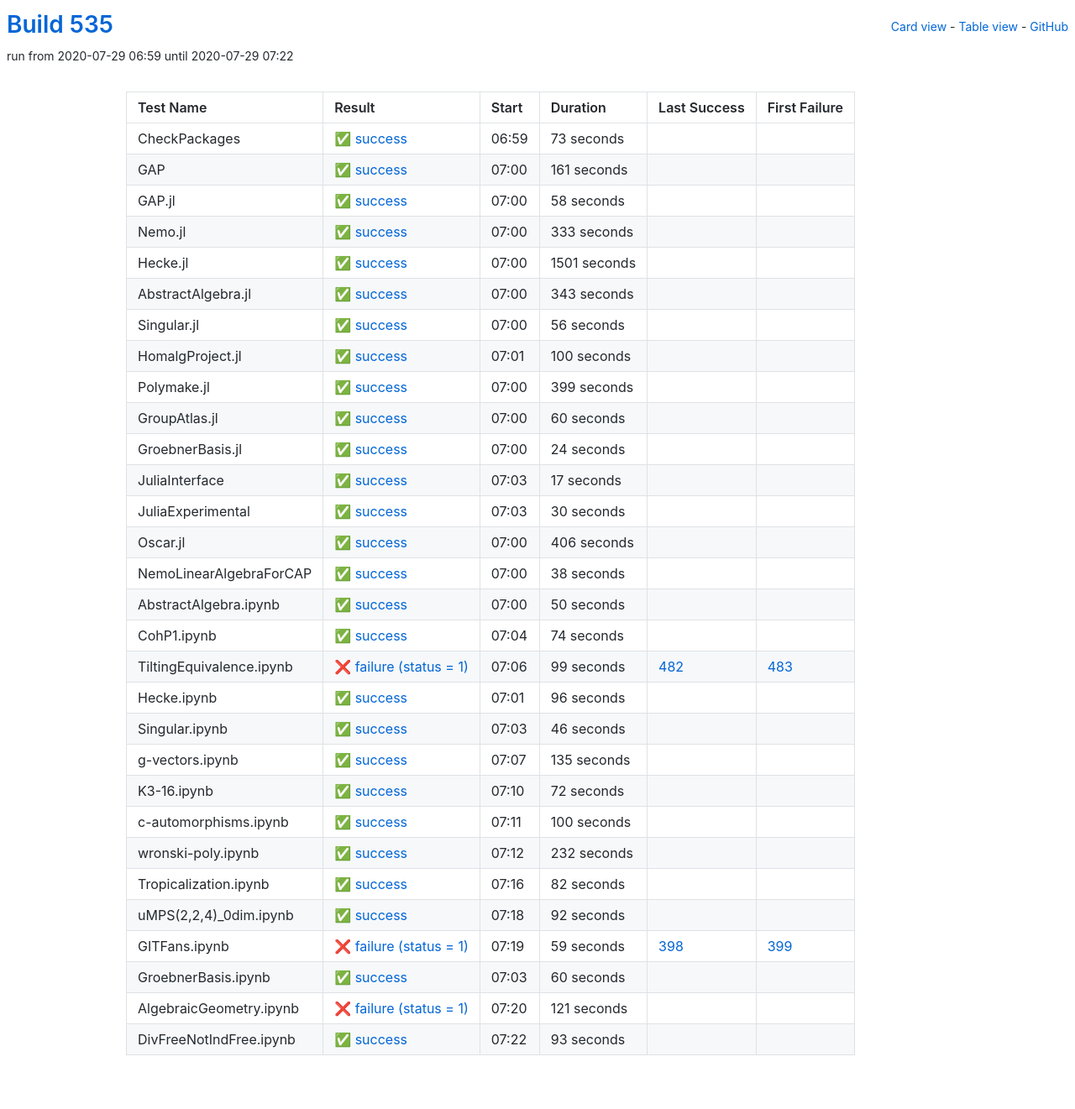
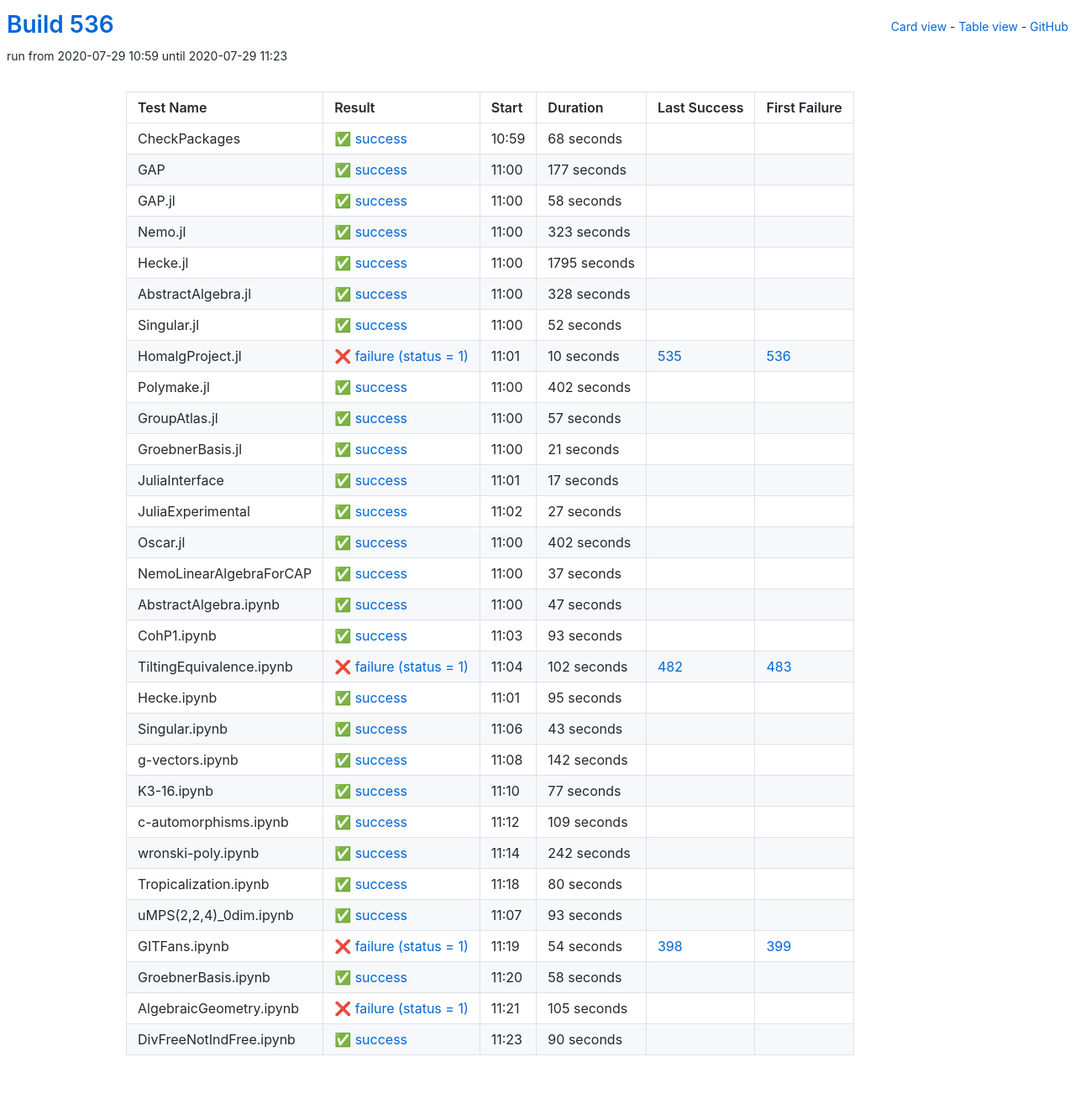
Before and after one commit to oscar-system/oscar-ci-status-stable, a Jekyll site: the page built from table.html, in a window 1280 px wide. Shown: the whole page at 84% size. Built offline with Jekyll 4.4.1, drawn with Linux system fonts in a browser that asks for light colours.

Commit message:
Build #536

```diff
--- a/_data/ci.yml
+++ b/_data/ci.yml
@@ -1,6 +1,6 @@
 ---
-build: 535
-build_url: https://oscarci.mathematik.uni-kl.de/job/oscar-stable/535/
+build: 536
+build_url: https://oscarci.mathematik.uni-kl.de/job/oscar-stable/536/
 job: oscar-stable
 organization: oscar-system
 repo: oscar-ci-status-stable
@@ -8,32 +8,32 @@ repourl: https://github.com/oscar-system/oscar-ci-status-stable
 tests:
 - name: CheckPackages
   id: checkpackages
-  log: https://oscarci.mathematik.uni-kl.de/job/oscar-stable/535/artifact/logs/build-535/CheckPackages.log
-  start: 2020-07-29 06:59
+  log: https://oscarci.mathematik.uni-kl.de/job/oscar-stable/536/artifact/logs/build-536/CheckPackages.log
+  start: 2020-07-29 10:59
   success: true
   exitcode: 0
   status: success
-  duration: 73
+  duration: 68
   last_success: false
   last_success_url:
   first_failure: false
   first_failure_url:
 - name: GAP
   id: gap
-  log: https://oscarci.mathematik.uni-kl.de/job/oscar-stable/535/artifact/logs/build-535/GAP.log
-  start: 2020-07-29 07:00
+  log: https://oscarci.mathematik.uni-kl.de/job/oscar-stable/536/artifact/logs/build-536/GAP.log
+  start: 2020-07-29 11:00
   success: true
   exitcode: 0
   status: success
-  duration: 161
+  duration: 177
   last_success: false
   last_success_url:
   first_failure: false
   first_failure_url:
 - name: GAP.jl
   id: gap-jl
-  log: https://oscarci.mathematik.uni-kl.de/job/oscar-stable/535/artifact/logs/build-535/GAP.jl.log
-  start: 2020-07-29 07:00
+  log: https://oscarci.mathematik.uni-kl.de/job/oscar-stable/536/artifact/logs/build-536/GAP.jl.log
+  start: 2020-07-29 11:00
   success: true
   exitcode: 0
   status: success
@@ -44,104 +44,104 @@ tests:
   first_failure_url:
 - name: Nemo.jl
   id: nemo-jl
-  log: https://oscarci.mathematik.uni-kl.de/job/oscar-stable/535/artifact/logs/build-535/Nemo.jl.log
-  start: 2020-07-29 07:00
+  log: https://oscarci.mathematik.uni-kl.de/job/oscar-stable/536/artifact/logs/build-536/Nemo.jl.log
+  start: 2020-07-29 11:00
   success: true
   exitcode: 0
   status: success
-  duration: 333
+  duration: 323
   last_success: false
   last_success_url:
   first_failure: false
   first_failure_url:
 - name: Hecke.jl
   id: hecke-jl
-  log: https://oscarci.mathematik.uni-kl.de/job/oscar-stable/535/artifact/logs/build-535/Hecke.jl.log
-  start: 2020-07-29 07:00
+  log: https://oscarci.mathematik.uni-kl.de/job/oscar-stable/536/artifact/logs/build-536/Hecke.jl.log
+  start: 2020-07-29 11:00
   success: true
   exitcode: 0
   status: success
-  duration: 1501
+  duration: 1795
   last_success: false
   last_success_url:
   first_failure: false
   first_failure_url:
 - name: AbstractAlgebra.jl
   id: abstractalgebra-jl
-  log: https://oscarci.mathematik.uni-kl.de/job/oscar-stable/535/artifact/logs/build-535/AbstractAlgebra.jl.log
-  start: 2020-07-29 07:00
+  log: https://oscarci.mathematik.uni-kl.de/job/oscar-stable/536/artifact/logs/build-536/AbstractAlgebra.jl.log
+  start: 2020-07-29 11:00
   success: true
   exitcode: 0
   status: success
-  duration: 343
+  duration: 328
   last_success: false
   last_success_url:
   first_failure: false
   first_failure_url:
 - name: Singular.jl
   id: singular-jl
-  log: https://oscarci.mathematik.uni-kl.de/job/oscar-stable/535/artifact/logs/build-535/Singular.jl.log
-  start: 2020-07-29 07:00
+  log: https://oscarci.mathematik.uni-kl.de/job/oscar-stable/536/artifact/logs/build-536/Singular.jl.log
+  start: 2020-07-29 11:00
   success: true
   exitcode: 0
   status: success
-  duration: 56
+  duration: 52
   last_success: false
   last_success_url:
   first_failure: false
   first_failure_url:
 - name: HomalgProject.jl
   id: homalgproject-jl
-  log: https://oscarci.mathematik.uni-kl.de/job/oscar-stable/535/artifact/logs/build-535/HomalgProject.jl.log
-  start: 2020-07-29 07:01
+  log: https://oscarci.mathematik.uni-kl.de/job/oscar-stable/536/artifact/logs/build-536/HomalgProject.jl.log
+  start: 2020-07-29 11:01
+  success: false
+  exitcode: 1
+  status: failure
+  duration: 10
+  last_success: 535
+  last_success_url: https://oscarci.mathematik.uni-kl.de/job/oscar-stable/535/
+  first_failure: 536
+  first_failure_url: https://oscarci.mathematik.uni-kl.de/job/oscar-stable/536/
+- name: Polymake.jl
+  id: polymake-jl
+  log: https://oscarci.mathematik.uni-kl.de/job/oscar-stable/536/artifact/logs/build-536/Polymake.jl.log
+  start: 2020-07-29 11:00
   success: true
   exitcode: 0
   status: success
-  duration: 100
-  last_success: false
-  last_success_url:
-  first_failure: false
-  first_failure_url:
-- name: Polymake.jl
-  id: polymake-jl
-  log: https://oscarci.mathematik.uni-kl.de/job/oscar-stable/535/artifact/logs/build-535/Polymake.jl.log
-  start: 2020-07-29 07:00
-  success: true
-  exitcode: 0
-  status: success
-  duration: 399
+  duration: 402
   last_success: false
   last_success_url:
   first_failure: false
   first_failure_url:
 - name: GroupAtlas.jl
   id: groupatlas-jl
-  log: https://oscarci.mathematik.uni-kl.de/job/oscar-stable/535/artifact/logs/build-535/GroupAtlas.jl.log
-  start: 2020-07-29 07:00
+  log: https://oscarci.mathematik.uni-kl.de/job/oscar-stable/536/artifact/logs/build-536/GroupAtlas.jl.log
+  start: 2020-07-29 11:00
   success: true
   exitcode: 0
   status: success
-  duration: 60
+  duration: 57
   last_success: false
   last_success_url:
   first_failure: false
   first_failure_url:
 - name: GroebnerBasis.jl
   id: groebnerbasis-jl
-  log: https://oscarci.mathematik.uni-kl.de/job/oscar-stable/535/artifact/logs/build-535/GroebnerBasis.jl.log
-  start: 2020-07-29 07:00
+  log: https://oscarci.mathematik.uni-kl.de/job/oscar-stable/536/artifact/logs/build-536/GroebnerBasis.jl.log
+  start: 2020-07-29 11:00
   success: true
   exitcode: 0
   status: success
-  duration: 24
+  duration: 21
   last_success: false
   last_success_url:
   first_failure: false
   first_failure_url:
 - name: JuliaInterface
   id: juliainterface
-  log: https://oscarci.mathematik.uni-kl.de/job/oscar-stable/535/artifact/logs/build-535/JuliaInterface.log
-  start: 2020-07-29 07:03
+  log: https://oscarci.mathematik.uni-kl.de/job/oscar-stable/536/artifact/logs/build-536/JuliaInterface.log
+  start: 2020-07-29 11:01
   success: true
   exitcode: 0
   status: success
@@ -152,212 +152,56 @@ tests:
   first_failure_url:
 - name: JuliaExperimental
   id: juliaexperimental
-  log: https://oscarci.mathematik.uni-kl.de/job/oscar-stable/535/artifact/logs/build-535/JuliaExperimental.log
-  start: 2020-07-29 07:03
+  log: https://oscarci.mathematik.uni-kl.de/job/oscar-stable/536/artifact/logs/build-536/JuliaExperimental.log
+  start: 2020-07-29 11:02
   success: true
   exitcode: 0
   status: success
-  duration: 30
+  duration: 27
   last_success: false
   last_success_url:
   first_failure: false
   first_failure_url:
 - name: Oscar.jl
   id: oscar-jl
-  log: https://oscarci.mathematik.uni-kl.de/job/oscar-stable/535/artifact/logs/build-535/Oscar.jl.log
-  start: 2020-07-29 07:00
+  log: https://oscarci.mathematik.uni-kl.de/job/oscar-stable/536/artifact/logs/build-536/Oscar.jl.log
+  start: 2020-07-29 11:00
   success: true
   exitcode: 0
   status: success
-  duration: 406
+  duration: 402
   last_success: false
   last_success_url:
   first_failure: false
   first_failure_url:
 - name: NemoLinearAlgebraForCAP
   id: nemolinearalgebraforcap
-  log: https://oscarci.mathematik.uni-kl.de/job/oscar-stable/535/artifact/logs/build-535/NemoLinearAlgebraForCAP.log
-  start: 2020-07-29 07:00
+  log: https://oscarci.mathematik.uni-kl.de/job/oscar-stable/536/artifact/logs/build-536/NemoLinearAlgebraForCAP.log
+  start: 2020-07-29 11:00
   success: true
   exitcode: 0
   status: success
-  duration: 38
+  duration: 37
   last_success: false
   last_success_url:
   first_failure: false
   first_failure_url:
 - name: AbstractAlgebra.ipynb
   id: abstractalgebra-ipynb
-  log: https://oscarci.mathematik.uni-kl.de/job/oscar-stable/535/artifact/logs/build-535/AbstractAlgebra.ipynb.log
-  start: 2020-07-29 07:00
+  log: https://oscarci.mathematik.uni-kl.de/job/oscar-stable/536/artifact/logs/build-536/AbstractAlgebra.ipynb.log
+  start: 2020-07-29 11:00
   success: true
   exitcode: 0
   status: success
-  duration: 50
+  duration: 47
   last_success: false
   last_success_url:
   first_failure: false
   first_failure_url:
 - name: CohP1.ipynb
   id: cohp1-ipynb
-  log: https://oscarci.mathematik.uni-kl.de/job/oscar-stable/535/artifact/logs/build-535/CohP1.ipynb.log
-  start: 2020-07-29 07:04
-  success: true
-  exitcode: 0
-  status: success
-  duration: 74
-  last_success: false
-  last_success_url:
-  first_failure: false
-  first_failure_url:
-- name: TiltingEquivalence.ipynb
-  id: tiltingequivalence-ipynb
-  log: https://oscarci.mathematik.uni-kl.de/job/oscar-stable/535/artifact/logs/build-535/TiltingEquivalence.ipynb.log
-  start: 2020-07-29 07:06
-  success: false
-  exitcode: 1
-  status: failure
-  duration: 99
-  last_success: 482
-  last_success_url: https://oscarci.mathematik.uni-kl.de/job/oscar-stable/482/
-  first_failure: 483
-  first_failure_url: https://oscarci.mathematik.uni-kl.de/job/oscar-stable/483/
-- name: Hecke.ipynb
-  id: hecke-ipynb
-  log: https://oscarci.mathematik.uni-kl.de/job/oscar-stable/535/artifact/logs/build-535/Hecke.ipynb.log
-  start: 2020-07-29 07:01
-  success: true
-  exitcode: 0
-  status: success
-  duration: 96
-  last_success: false
-  last_success_url:
-  first_failure: false
-  first_failure_url:
-- name: Singular.ipynb
-  id: singular-ipynb
-  log: https://oscarci.mathematik.uni-kl.de/job/oscar-stable/535/artifact/logs/build-535/Singular.ipynb.log
-  start: 2020-07-29 07:03
-  success: true
-  exitcode: 0
-  status: success
-  duration: 46
-  last_success: false
-  last_success_url:
-  first_failure: false
-  first_failure_url:
-- name: g-vectors.ipynb
-  id: g-vectors-ipynb
-  log: https://oscarci.mathematik.uni-kl.de/job/oscar-stable/535/artifact/logs/build-535/g-vectors.ipynb.log
-  start: 2020-07-29 07:07
-  success: true
-  exitcode: 0
-  status: success
-  duration: 135
-  last_success: false
-  last_success_url:
-  first_failure: false
-  first_failure_url:
-- name: K3-16.ipynb
-  id: k3-16-ipynb
-  log: https://oscarci.mathematik.uni-kl.de/job/oscar-stable/535/artifact/logs/build-535/K3-16.ipynb.log
-  start: 2020-07-29 07:10
-  success: true
-  exitcode: 0
-  status: success
-  duration: 72
-  last_success: false
-  last_success_url:
-  first_failure: false
-  first_failure_url:
-- name: c-automorphisms.ipynb
-  id: c-automorphisms-ipynb
-  log: https://oscarci.mathematik.uni-kl.de/job/oscar-stable/535/artifact/logs/build-535/c-automorphisms.ipynb.log
-  start: 2020-07-29 07:11
-  success: true
-  exitcode: 0
-  status: success
-  duration: 100
-  last_success: false
-  last_success_url:
-  first_failure: false
-  first_failure_url:
-- name: wronski-poly.ipynb
-  id: wronski-poly-ipynb
-  log: https://oscarci.mathematik.uni-kl.de/job/oscar-stable/535/artifact/logs/build-535/wronski-poly.ipynb.log
-  start: 2020-07-29 07:12
-  success: true
-  exitcode: 0
-  status: success
-  duration: 232
-  last_success: false
-  last_success_url:
-  first_failure: false
-  first_failure_url:
-- name: Tropicalization.ipynb
-  id: tropicalization-ipynb
-  log: https://oscarci.mathematik.uni-kl.de/job/oscar-stable/535/artifact/logs/build-535/Tropicalization.ipynb.log
-  start: 2020-07-29 07:16
-  success: true
-  exitcode: 0
-  status: success
-  duration: 82
-  last_success: false
-  last_success_url:
-  first_failure: false
-  first_failure_url:
-- name: uMPS(2,2,4)_0dim.ipynb
-  id: umps-2-2-4-0dim-ipynb
-  log: https://oscarci.mathematik.uni-kl.de/job/oscar-stable/535/artifact/logs/build-535/uMPS-2-2-4-_0dim.ipynb.log
-  start: 2020-07-29 07:18
-  success: true
-  exitcode: 0
-  status: success
-  duration: 92
-  last_success: false
-  last_success_url:
-  first_failure: false
-  first_failure_url:
-- name: GITFans.ipynb
-  id: gitfans-ipynb
-  log: https://oscarci.mathematik.uni-kl.de/job/oscar-stable/535/artifact/logs/build-535/GITFans.ipynb.log
-  start: 2020-07-29 07:19
-  success: false
-  exitcode: 1
-  status: failure
-  duration: 59
-  last_success: 398
-  last_success_url: https://oscarci.mathematik.uni-kl.de/job/oscar-stable/398/
-  first_failure: 399
-  first_failure_url: https://oscarci.mathematik.uni-kl.de/job/oscar-stable/399/
-- name: GroebnerBasis.ipynb
-  id: groebnerbasis-ipynb
-  log: https://oscarci.mathematik.uni-kl.de/job/oscar-stable/535/artifact/logs/build-535/GroebnerBasis.ipynb.log
-  start: 2020-07-29 07:03
-  success: true
-  exitcode: 0
-  status: success
-  duration: 60
-  last_success: false
-  last_success_url:
-  first_failure: false
-  first_failure_url:
-- name: AlgebraicGeometry.ipynb
-  id: algebraicgeometry-ipynb
-  log: https://oscarci.mathematik.uni-kl.de/job/oscar-stable/535/artifact/logs/build-535/AlgebraicGeometry.ipynb.log
-  start: 2020-07-29 07:20
-  success: false
-  exitcode: 1
-  status: failure
-  duration: 121
-  last_success: false
-  last_success_url:
-  first_failure: false
-  first_failure_url:
-- name: DivFreeNotIndFree.ipynb
-  id: divfreenotindfree-ipynb
-  log: https://oscarci.mathematik.uni-kl.de/job/oscar-stable/535/artifact/logs/build-535/DivFreeNotIndFree.ipynb.log
-  start: 2020-07-29 07:22
+  log: https://oscarci.mathematik.uni-kl.de/job/oscar-stable/536/artifact/logs/build-536/CohP1.ipynb.log
+  start: 2020-07-29 11:03
   success: true
   exitcode: 0
   status: success
@@ -366,3 +210,159 @@ tests:
   last_success_url:
   first_failure: false
   first_failure_url:
+- name: TiltingEquivalence.ipynb
+  id: tiltingequivalence-ipynb
+  log: https://oscarci.mathematik.uni-kl.de/job/oscar-stable/536/artifact/logs/build-536/TiltingEquivalence.ipynb.log
+  start: 2020-07-29 11:04
+  success: false
+  exitcode: 1
+  status: failure
+  duration: 102
+  last_success: 482
+  last_success_url: https://oscarci.mathematik.uni-kl.de/job/oscar-stable/482/
+  first_failure: 483
+  first_failure_url: https://oscarci.mathematik.uni-kl.de/job/oscar-stable/483/
+- name: Hecke.ipynb
+  id: hecke-ipynb
+  log: https://oscarci.mathematik.uni-kl.de/job/oscar-stable/536/artifact/logs/build-536/Hecke.ipynb.log
+  start: 2020-07-29 11:01
+  success: true
+  exitcode: 0
+  status: success
+  duration: 95
+  last_success: false
+  last_success_url:
+  first_failure: false
+  first_failure_url:
+- name: Singular.ipynb
+  id: singular-ipynb
+  log: https://oscarci.mathematik.uni-kl.de/job/oscar-stable/536/artifact/logs/build-536/Singular.ipynb.log
+  start: 2020-07-29 11:06
+  success: true
+  exitcode: 0
+  status: success
+  duration: 43
+  last_success: false
+  last_success_url:
+  first_failure: false
+  first_failure_url:
+- name: g-vectors.ipynb
+  id: g-vectors-ipynb
+  log: https://oscarci.mathematik.uni-kl.de/job/oscar-stable/536/artifact/logs/build-536/g-vectors.ipynb.log
+  start: 2020-07-29 11:08
+  success: true
+  exitcode: 0
+  status: success
+  duration: 142
+  last_success: false
+  last_success_url:
+  first_failure: false
+  first_failure_url:
+- name: K3-16.ipynb
+  id: k3-16-ipynb
+  log: https://oscarci.mathematik.uni-kl.de/job/oscar-stable/536/artifact/logs/build-536/K3-16.ipynb.log
+  start: 2020-07-29 11:10
+  success: true
+  exitcode: 0
+  status: success
+  duration: 77
+  last_success: false
+  last_success_url:
+  first_failure: false
+  first_failure_url:
+- name: c-automorphisms.ipynb
+  id: c-automorphisms-ipynb
+  log: https://oscarci.mathematik.uni-kl.de/job/oscar-stable/536/artifact/logs/build-536/c-automorphisms.ipynb.log
+  start: 2020-07-29 11:12
+  success: true
+  exitcode: 0
+  status: success
+  duration: 109
+  last_success: false
+  last_success_url:
+  first_failure: false
+  first_failure_url:
+- name: wronski-poly.ipynb
+  id: wronski-poly-ipynb
+  log: https://oscarci.mathematik.uni-kl.de/job/oscar-stable/536/artifact/logs/build-536/wronski-poly.ipynb.log
+  start: 2020-07-29 11:14
+  success: true
+  exitcode: 0
+  status: success
+  duration: 242
+  last_success: false
+  last_success_url:
+  first_failure: false
+  first_failure_url:
+- name: Tropicalization.ipynb
+  id: tropicalization-ipynb
+  log: https://oscarci.mathematik.uni-kl.de/job/oscar-stable/536/artifact/logs/build-536/Tropicalization.ipynb.log
+  start: 2020-07-29 11:18
+  success: true
+  exitcode: 0
+  status: success
+  duration: 80
+  last_success: false
+  last_success_url:
+  first_failure: false
+  first_failure_url:
+- name: uMPS(2,2,4)_0dim.ipynb
+  id: umps-2-2-4-0dim-ipynb
+  log: https://oscarci.mathematik.uni-kl.de/job/oscar-stable/536/artifact/logs/build-536/uMPS-2-2-4-_0dim.ipynb.log
+  start: 2020-07-29 11:07
+  success: true
+  exitcode: 0
+  status: success
+  duration: 93
+  last_success: false
+  last_success_url:
+  first_failure: false
+  first_failure_url:
+- name: GITFans.ipynb
+  id: gitfans-ipynb
+  log: https://oscarci.mathematik.uni-kl.de/job/oscar-stable/536/artifact/logs/build-536/GITFans.ipynb.log
+  start: 2020-07-29 11:19
+  success: false
+  exitcode: 1
+  status: failure
+  duration: 54
+  last_success: 398
+  last_success_url: https://oscarci.mathematik.uni-kl.de/job/oscar-stable/398/
+  first_failure: 399
+  first_failure_url: https://oscarci.mathematik.uni-kl.de/job/oscar-stable/399/
+- name: GroebnerBasis.ipynb
+  id: groebnerbasis-ipynb
+  log: https://oscarci.mathematik.uni-kl.de/job/oscar-stable/536/artifact/logs/build-536/GroebnerBasis.ipynb.log
+  start: 2020-07-29 11:20
+  success: true
+  exitcode: 0
+  status: success
+  duration: 58
+  last_success: false
+  last_success_url:
+  first_failure: false
+  first_failure_url:
+- name: AlgebraicGeometry.ipynb
+  id: algebraicgeometry-ipynb
+  log: https://oscarci.mathematik.uni-kl.de/job/oscar-stable/536/artifact/logs/build-536/AlgebraicGeometry.ipynb.log
+  start: 2020-07-29 11:21
+  success: false
+  exitcode: 1
+  status: failure
+  duration: 105
+  last_success: false
+  last_success_url:
+  first_failure: false
+  first_failure_url:
+- name: DivFreeNotIndFree.ipynb
+  id: divfreenotindfree-ipynb
+  log: https://oscarci.mathematik.uni-kl.de/job/oscar-stable/536/artifact/logs/build-536/DivFreeNotIndFree.ipynb.log
+  start: 2020-07-29 11:23
+  success: true
+  exitcode: 0
+  status: success
+  duration: 90
+  last_success: false
+  last_success_url:
+  first_failure: false
+  first_failure_url:
```
Also changed, not shown: README.md.
